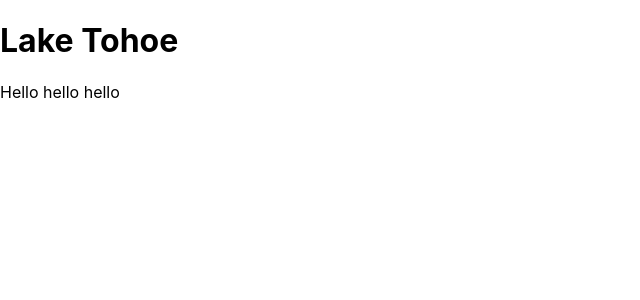
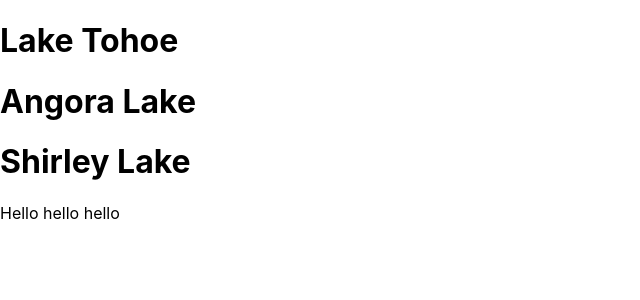
Before and after one commit to GabFitzgerald/my-first-react-app, a React (Create React App) app: page / in a window 1280 px wide. Shown: the top 300 px of the page, without its empty margins (0-640 px from the left). Built offline with nearby package versions, Linux system fonts and the light colour scheme.

Commit message:
destructuring components

```diff
--- a/src/index.js
+++ b/src/index.js
@@ -2,9 +2,9 @@ import React from 'react';
 import ReactDOM from 'react-dom';
 import './index.css';
 
-function Lake(props) {
+function Lake( {name}) {
   return (
-    <h1>{props.name}</h1>
+    <h1>{name}</h1>
   )
 }
 
@@ -12,6 +12,8 @@ function App() {
   return (
     <div>
       <Lake name="Lake Tohoe" />
+      <Lake name="Angora Lake" />
+      <Lake name="Shirley Lake" />
     </div>
   )
 }
```
